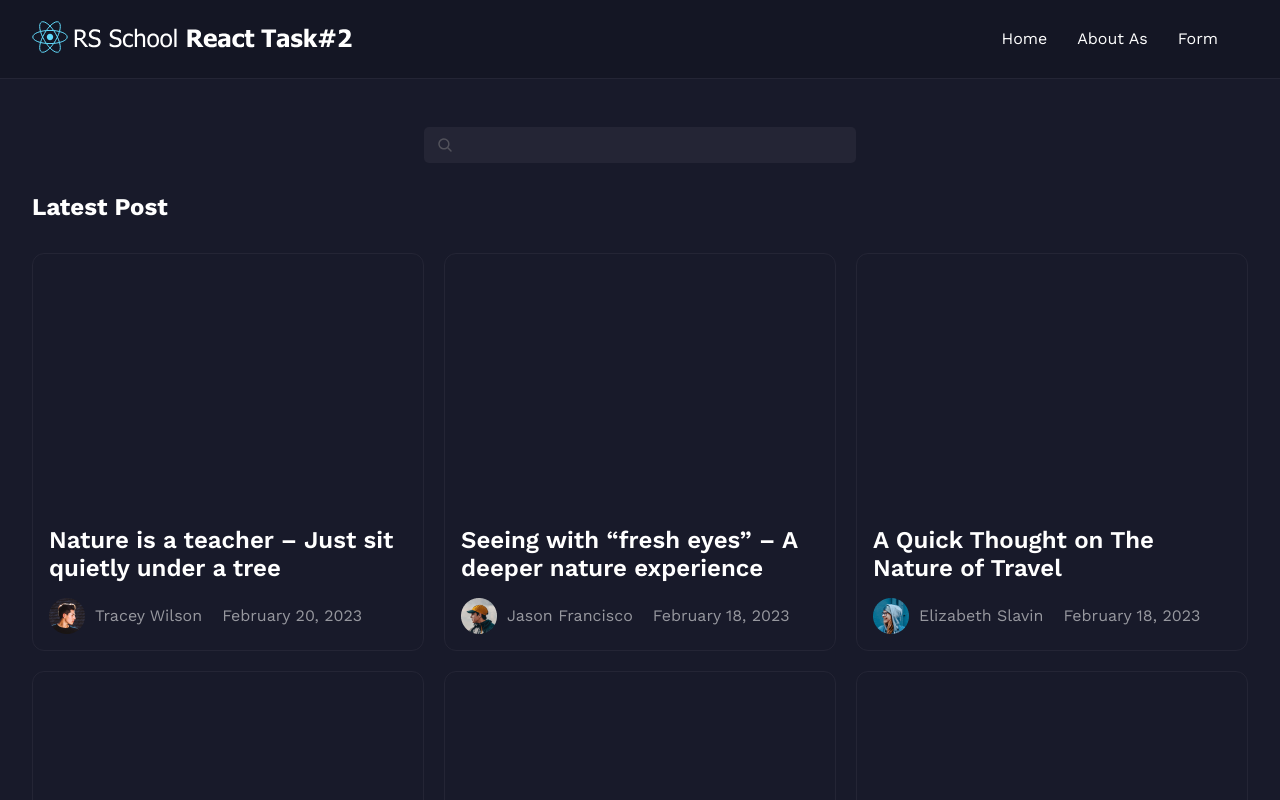
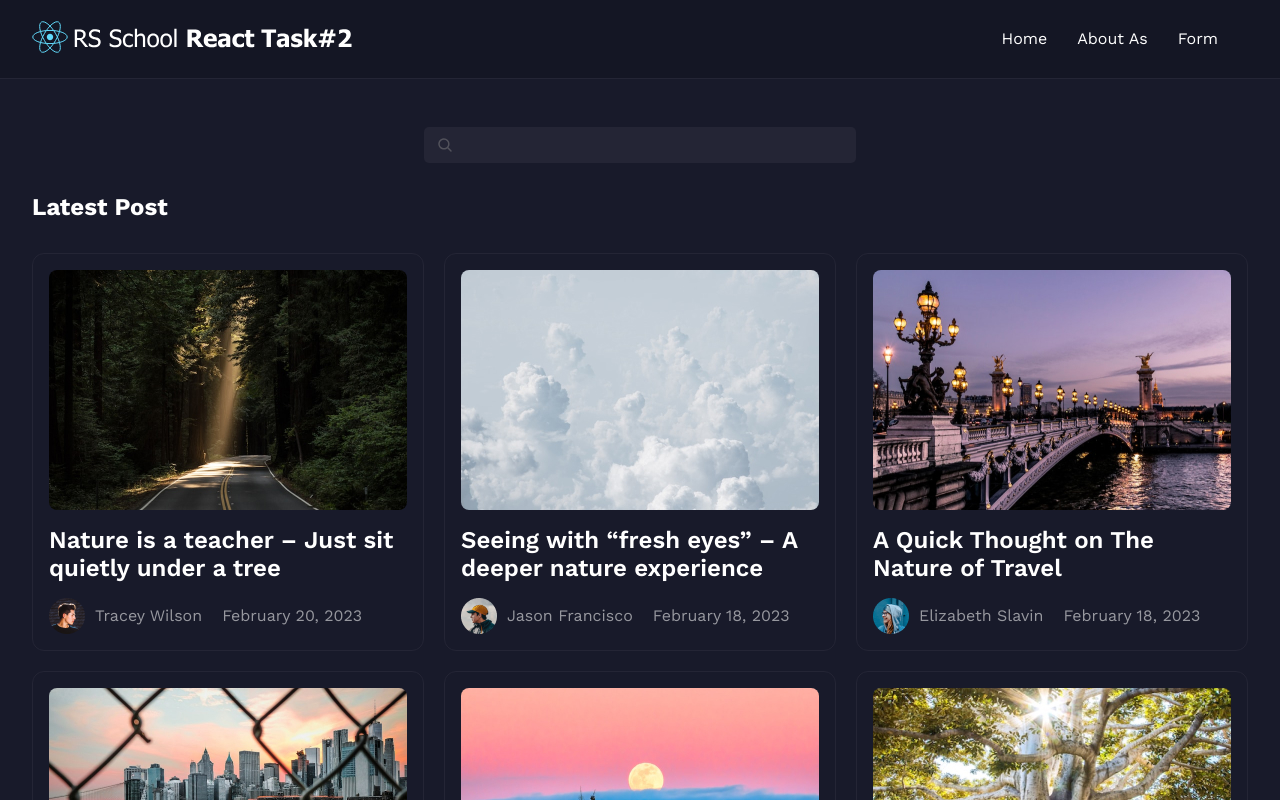
Before and after one commit to AnastasiaSyt/React_3s, a React (Vite) app: page / in a window 1280 px wide. Shown: the top 800 px of the page. Built offline with nearby package versions, Linux system fonts and the light colour scheme.

Commit message:
fix: fix cards in Main page

```diff
--- a/src/components/CardItem.tsx
+++ b/src/components/CardItem.tsx
@@ -2,27 +2,24 @@ import React from 'react';
 import { type TCardItem } from '../types/card_type';
 import '../styles/Card.css';
 
-// interface CardItemProps {
-//   item: TCardItem;
-// }
+interface CardItemProps {
+  item: TCardItem;
+  imageCard?: Blob | MediaSource;
+}
 
-class CardItem extends React.Component {
+class CardItem extends React.Component<CardItemProps, object> {
   render() {
     return (
       <div className="card">
         <>
           <div className="card_img">
-            {/* <img className="card_img" src={this.props.item.image} /> */}
-            {/* {this.props.item.image && (
+            {this.props.imageCard === null ||
+              (this.props.imageCard === undefined && (
+                <img className="card_img" src={this.props.item.image} />
+              ))}
+            {this.props.imageCard !== null && this.props.imageCard !== undefined && (
               <img
-                className="card_img"
-                src={URL.createObjectURL(this.props.item.image)}
-                alt="post image"
-              />
-            )} */}
-            {this.props.image && (
-              <img
-                src={URL.createObjectURL(this.props.image)}
+                src={URL.createObjectURL(this.props.imageCard)}
                 alt="post image"
                 className="card_img"
               />
--- a/src/pages/Form.tsx
+++ b/src/pages/Form.tsx
@@ -19,8 +19,8 @@ interface FormState {
 }
 
 interface TNewPost {
-  id: Date;
-  image: File;
+  id: number;
+  imageCard: File;
   title: string;
   person_img: string;
   person: string;
@@ -82,8 +82,8 @@ class Form extends React.Component<FormProps, FormState> {
     const { isValid } = this.state;
     // Создание нового объекта Post на основе значений рефов
     const newPost: TNewPost = {
-      id: new Date(),
-      image: this.fileRef.current!.files![0],
+      id: Number(new Date()),
+      imageCard: this.fileRef.current!.files![0],
       title: this.titleRef.current!.value,
       person_img: '../public/jason.png',
       person: this.authorRef.current!.value,
@@ -327,7 +327,8 @@ class Form extends React.Component<FormProps, FormState> {
               {!isValid && <div>You have not completed all fields</div>} */}
               <div className="cards">
                 {this.state.posts.map((post, index) => (
-                  <CardItem key={index} item={post} image={post.image} />
+                  <CardItem key={index} item={post} imageCard={post.imageCard} />
+                  // <CardItem key={index} item={post} />
                 ))}
               </div>
             </div>
```
